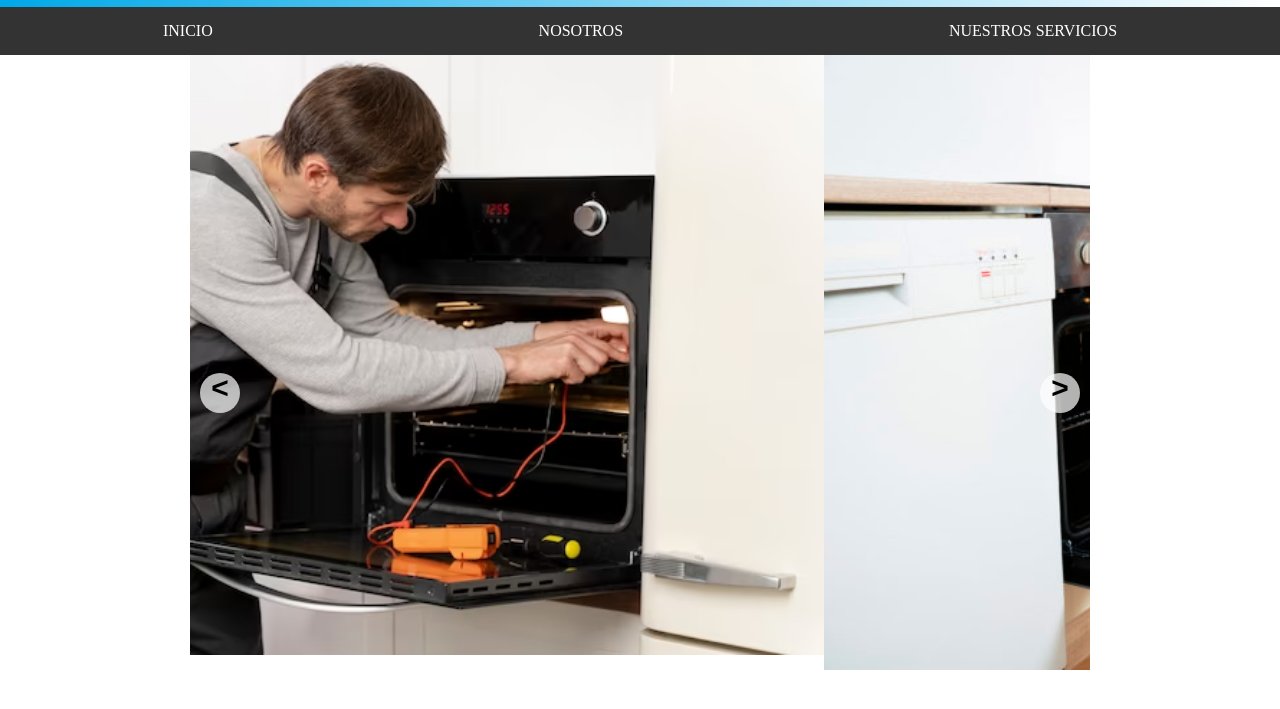
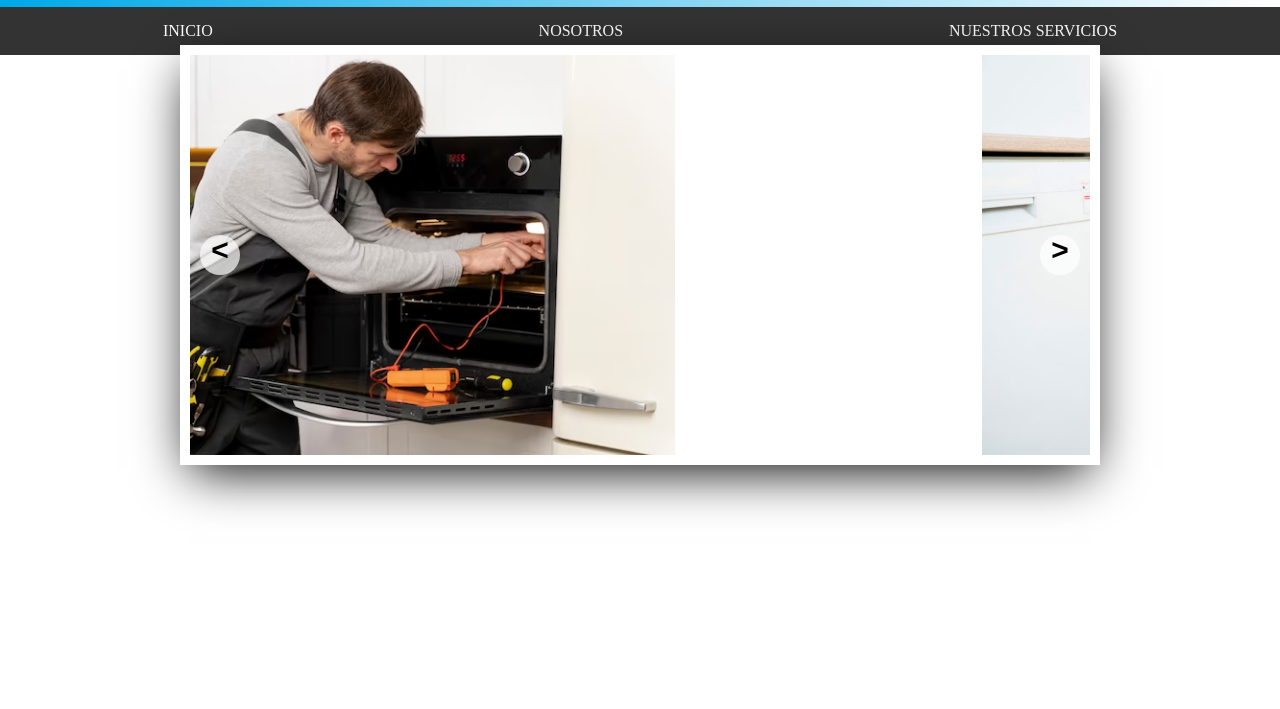
Before and after one commit to elsodiaco15963/WEB.github.io, a plain HTML site: page index.html in a window 1280 px wide. Shown: the part 93-802 px from the top of the page. Drawn offline with Linux system fonts and the light colour scheme.

Commit message:
Add files via upload

```diff
--- a/style.css
+++ b/style.css
@@ -95,12 +95,14 @@ header{
     max-width: 900px;
     margin: auto;
     overflow: hidden;
+    box-shadow: 0 0 0 10px #fff, 0 15px 50px;
     position: relative;
 }
 
 .slider {
     display: flex;
     width: 400%;
+    height: 400px;
     margin-left: -100%;
 }
 
@@ -111,6 +113,7 @@ header{
 .slider__img {
     display: block;
     width: 100%;
+    height: 100%;
     object-fit: contain;
 }
 
```
Also changed, not shown: script.js (line endings or trailing spaces).
